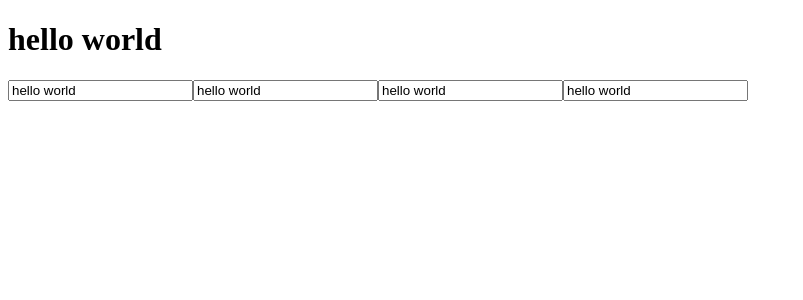
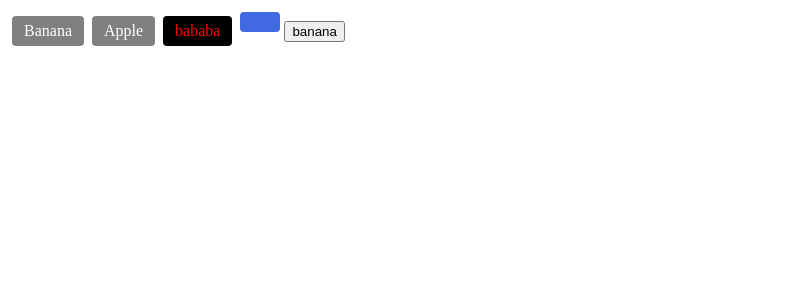
Before and after one commit to Dslim1996/vue, a Vue app: page / in a window 1280 px wide. Shown: the top 300 px of the page, without its empty margins (0-803 px from the left). Built offline with nearby package versions, Linux system fonts and the light colour scheme; the HTML template or start-up script is replaced by a standard one.

Commit message:
components

```diff
--- a/src/app.vue
+++ b/src/app.vue
@@ -1,36 +1,24 @@
 <template>
-    <h1>{{ msg }}</h1>
+    <MyBtn>Banana</MyBtn>
+    <MyBtn color="#000">Apple</MyBtn>
+    <MyBtn :col="color">
+        <span style="color: red">bababa</span>
+    </MyBtn>
+    <MyBtn large col="royalblue" text="Banana" />
 
-    <input
-    type="text"
-    v-model.trim="msg"/>
-
-    <input
-    type="text"
-    :value="msg"
-    @change="msg = $event.target.value"/>
-
-    <input
-    type="text"
-    v-model.lazy="msg"/>
-
-    <input
-    type="text"
-    v-model.number="msg"/>
+    <button>banana</button>
 </template>
 
 <script>
+import MyBtn from "~/components/MyBtn";
 
 export default {
+    components: {
+        MyBtn
+    },
     data() {
         return {
-            msg: 'hello world'
-        }
-    },
-    watch: {
-        msg() {
-            //trim() 앞뒤 공백 제거
-            console.log(this.msg)
+            color: 'black'
         }
     }
 }
--- a/src/components/Fruit.vue
+++ /dev/null
@@ -1,20 +0,0 @@
-<template>
-    <li>Fruit.vue {{ name }}</li>
-</template>
-
-<script>
-export default {
-    props: {
-       name: {
-           type: String,
-           default: ''
-       }
-    }
-}
-</script>
-
-<style lang = "scss" scoped >
-    h1 {
-        color: red !important;
-    }
-</style>
--- /dev/null
+++ b/src/components/MyBtn.vue
@@ -0,0 +1,49 @@
+<template>
+    <div
+    :class="{ large }"
+    :style="{ backgroundColor: col }"
+    class="btn">
+        <slot></slot> <!--{{ text }} -->
+    </div>
+</template>
+
+<script>
+export default {
+    props: {
+        color: {
+            type: String,
+            default: 'gray'
+        },
+        col: {
+            type: String,
+            default: 'gray'
+        },
+        large: {
+            type: Boolean,
+            default: false
+        },
+        text: {
+            type: String,
+            default: ''
+        }
+    }
+}
+</script>
+
+
+<style lang="scss" scoped>
+    .btn {
+        display: inline-block;
+        margin: 4px;
+        padding: 6px 12px;
+        border-radius: 4px;
+        background-color: gray;
+        color:white;
+        cursor: pointer;
+
+        &.large {
+            font-size: 20px;
+            padding: 10px 20px;
+        }
+    }
+</style>
```
